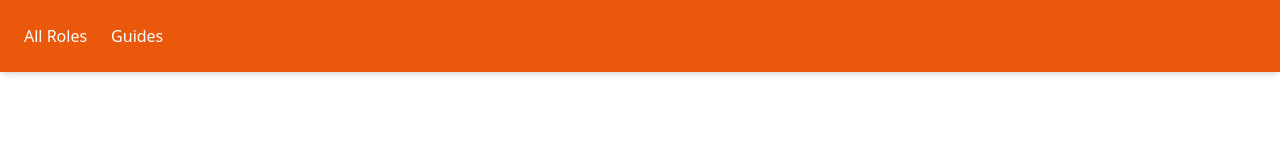
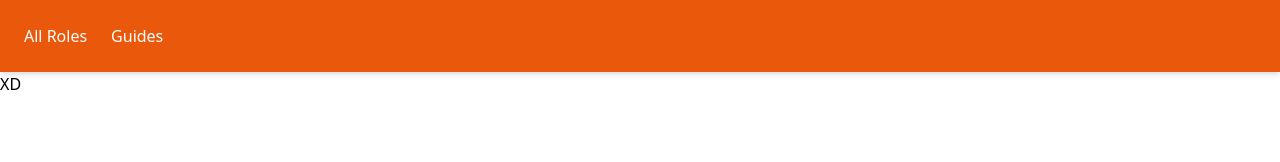
Before and after one commit to ItsChan-afk/goose-frontend, a React (Create React App) app: page /guides in a window 1280 px wide. Before the commit this address had no page. Shown: the top 162 px of the page. Built offline with nearby package versions, Linux system fonts and the light colour scheme.

Commit message:
added guides i guess

```diff
--- a/src/App.js
+++ b/src/App.js
@@ -5,6 +5,7 @@ import Every from "./screens/Every";
 import Geese from './screens/Geese';
 import Neutrals from './screens/Neutrals';
 import Selected from "./screens/Selected";
+import Guides from "./screens/Guides";
 
 
 const App = () => {
@@ -13,7 +14,7 @@ const App = () => {
       <header className="flex justify-between items-center bg-orange-600 p-6 text-white shadow-md">
         <nav className="flex gap-6">
           <Link
-            to="/every"
+            to="/"
             className="hover:font-bold hover:scale-105 hover:text-yellow-300 transition duration-300"
           >
             All Roles
@@ -45,6 +46,7 @@ const App = () => {
         </nav>
       </header>
       <Routes>
+        <Route path="/guides" element={<Guides />} />
         <Route path='/geese' element={<Geese />} />
         <Route path="/ducks" element={<Ducks />} />
         <Route path="/neutrals" element={<Neutrals />} />
--- /dev/null
+++ b/src/screens/Guides.js
@@ -0,0 +1,9 @@
+import React from 'react'
+
+const Guides = () => {
+  return (
+    <div>XD</div>
+  )
+}
+
+export default Guides
```
